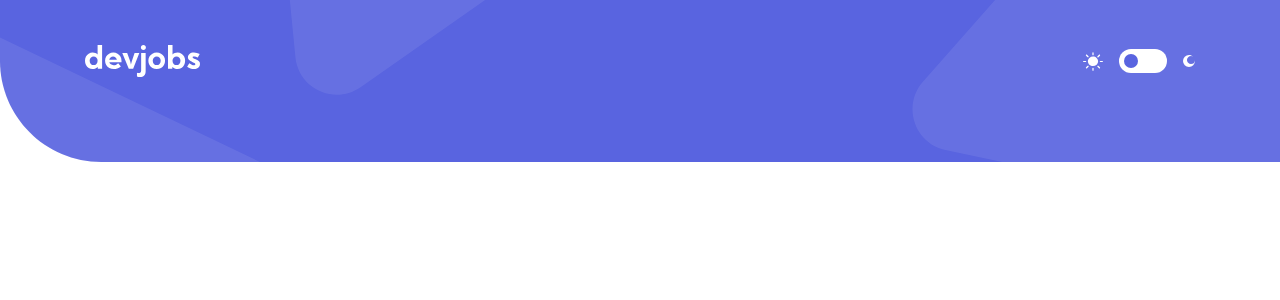
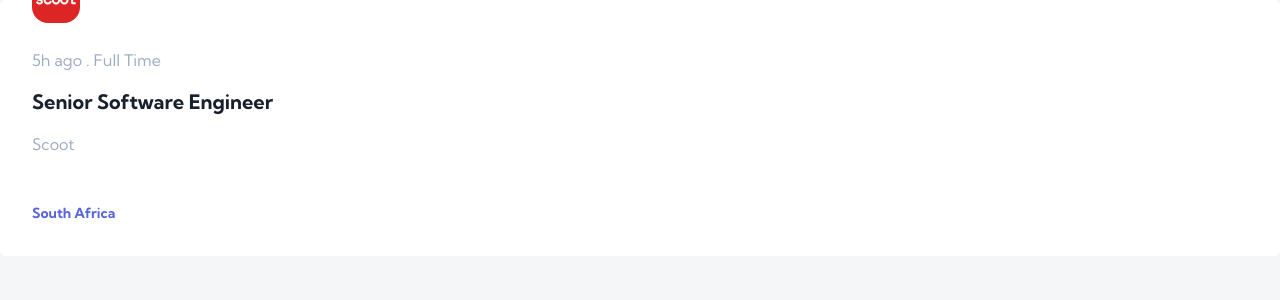
Before and after one commit to zetmosoma10/devjobs-web-app, a React (Vite) app: page / in a window 1280 px wide. Shown: the top 300 px of the page. Built offline with nearby package versions, Linux system fonts and the light colour scheme.

Commit message:
build job card component

```diff
--- a/src/App.tsx
+++ b/src/App.tsx
@@ -1,9 +1,11 @@
+import JobCard from "./components/JobCard";
 import NavBar from "./components/NavBar";
 
 function App() {
   return (
-    <div>
-      <NavBar />
+    <div className="bg-light_grey h-screen">
+      {/* <NavBar /> */}
+      <JobCard />
     </div>
   );
 }
--- /dev/null
+++ b/src/components/JobCard.tsx
@@ -0,0 +1,23 @@
+import scootLogo from "../assets/logos/scoot.svg";
+
+const JobCard = () => {
+  return (
+    <article className="relative bg-white rounded-md px-8 pb-8 pt-12">
+      <div className="absolute top-[-25px] left-[32px] flex items-center justify-center bg-red-600 w-12 h-12 rounded-2xl ">
+        <img src={scootLogo} alt="" />
+      </div>
+      <div>
+        <span className="text-base text-grey ">5h ago . Full Time</span>
+        <h2 className="text-xl text-very_dark_blue py-4">
+          Senior Software Engineer
+        </h2>
+        <span className="text-base text-grey ">Scoot</span>
+        <footer className="pt-11">
+          <small className="text-sm font-bold text-violet">South Africa</small>
+        </footer>
+      </div>
+    </article>
+  );
+};
+
+export default JobCard;
```
